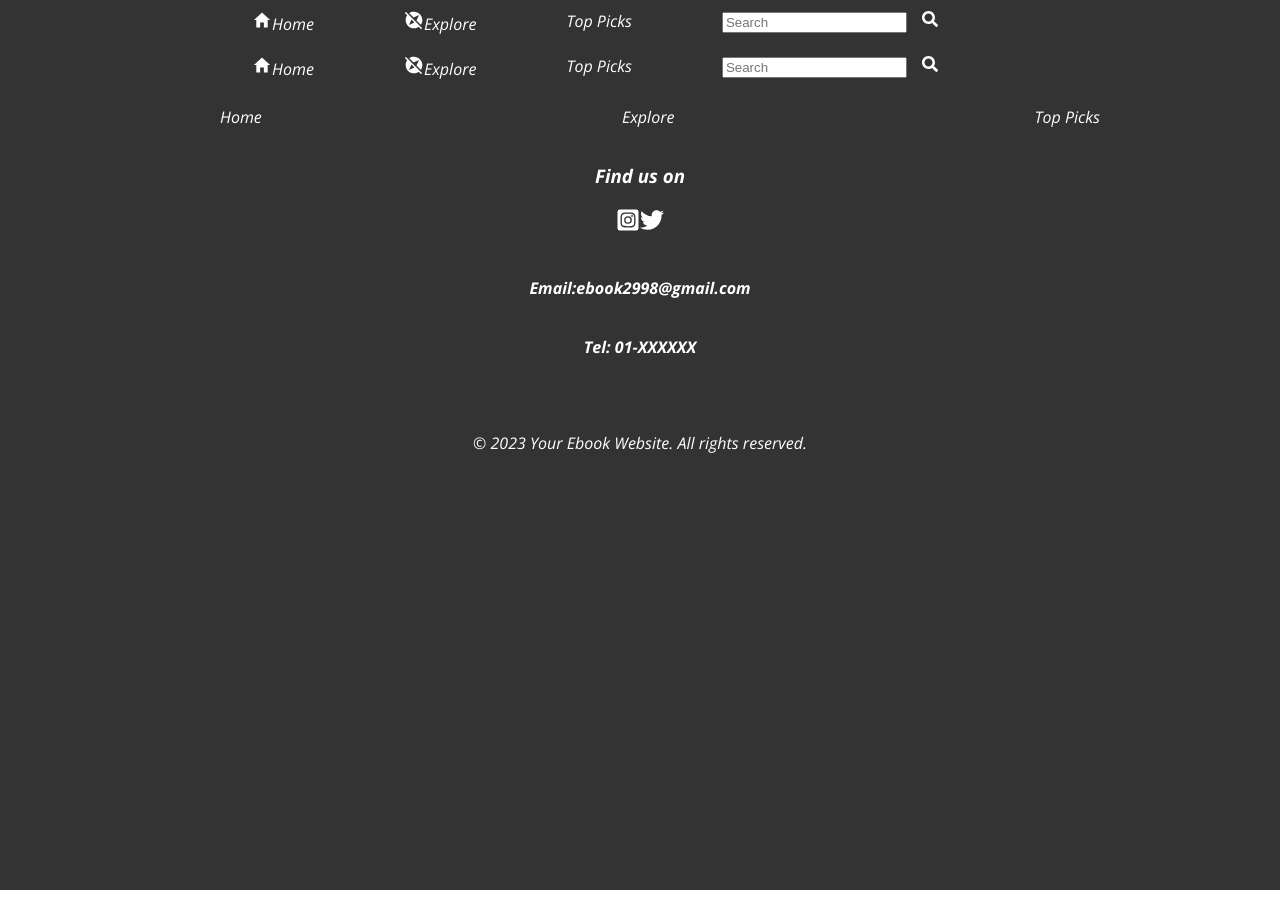
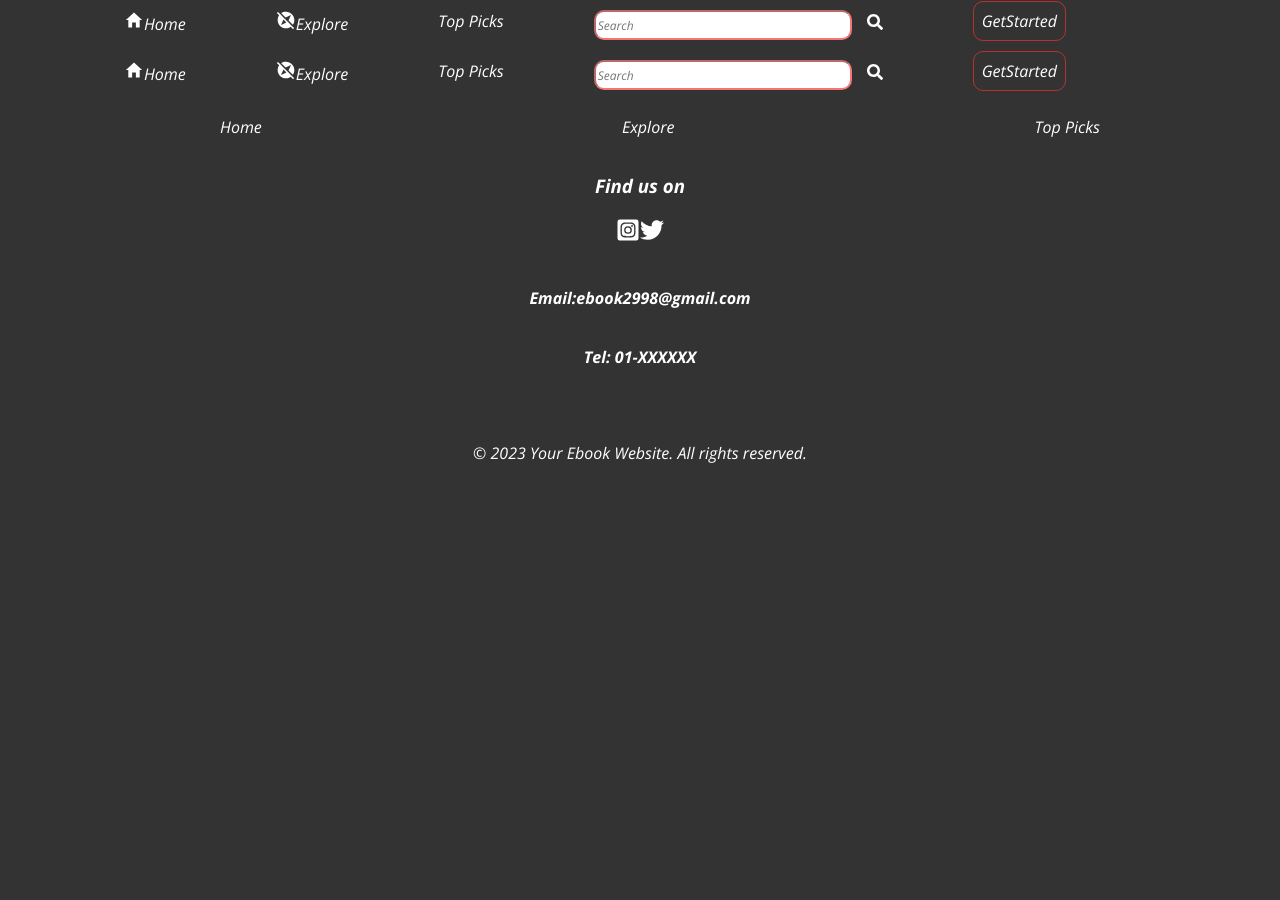
Before and after one commit to sanjaya999/ebook-project, a React (Vite) app: page / in a window 1280 px wide. Built offline with nearby package versions, Linux system fonts and the light colour scheme; some icons are missing.

Commit message:
included get stared which will later redirect user to login/signup page

```diff
--- a/src/components/Navigation/Nav.css
+++ b/src/components/Navigation/Nav.css
@@ -75,5 +75,26 @@ ul.navlink {
 .sIcon{
   color: white;
   margin-left: 15px;
+  }
 
-}
+  .search{
+     border-color: rgba(240, 51, 51, 0.678);
+     height: 3vh ;
+     width: 250px;
+     border-radius: 10px;
+
+  }
+  .search::placeholder{
+    font-family: sans;
+    font-size:min(1.5vh) ;
+  }
+
+  .login{
+    text-decoration: none;
+    font-family: sans;
+    color: white;
+    border: 1px solid rgba(240, 51, 51, 0.678) ;
+    padding: 8px;
+    border-radius: 10px;
+    margin-top: 20px;
+  }
--- a/src/components/Navigation/Nav.jsx
+++ b/src/components/Navigation/Nav.jsx
@@ -35,6 +35,9 @@ function Nav() {
               <FaSearch className="sIcon"/>
 
             </li>
+            <li className="start">
+              <NavLink className="login" > GetStarted</NavLink>
+            </li>
           </ul>
         </div>
       </nav>
```
